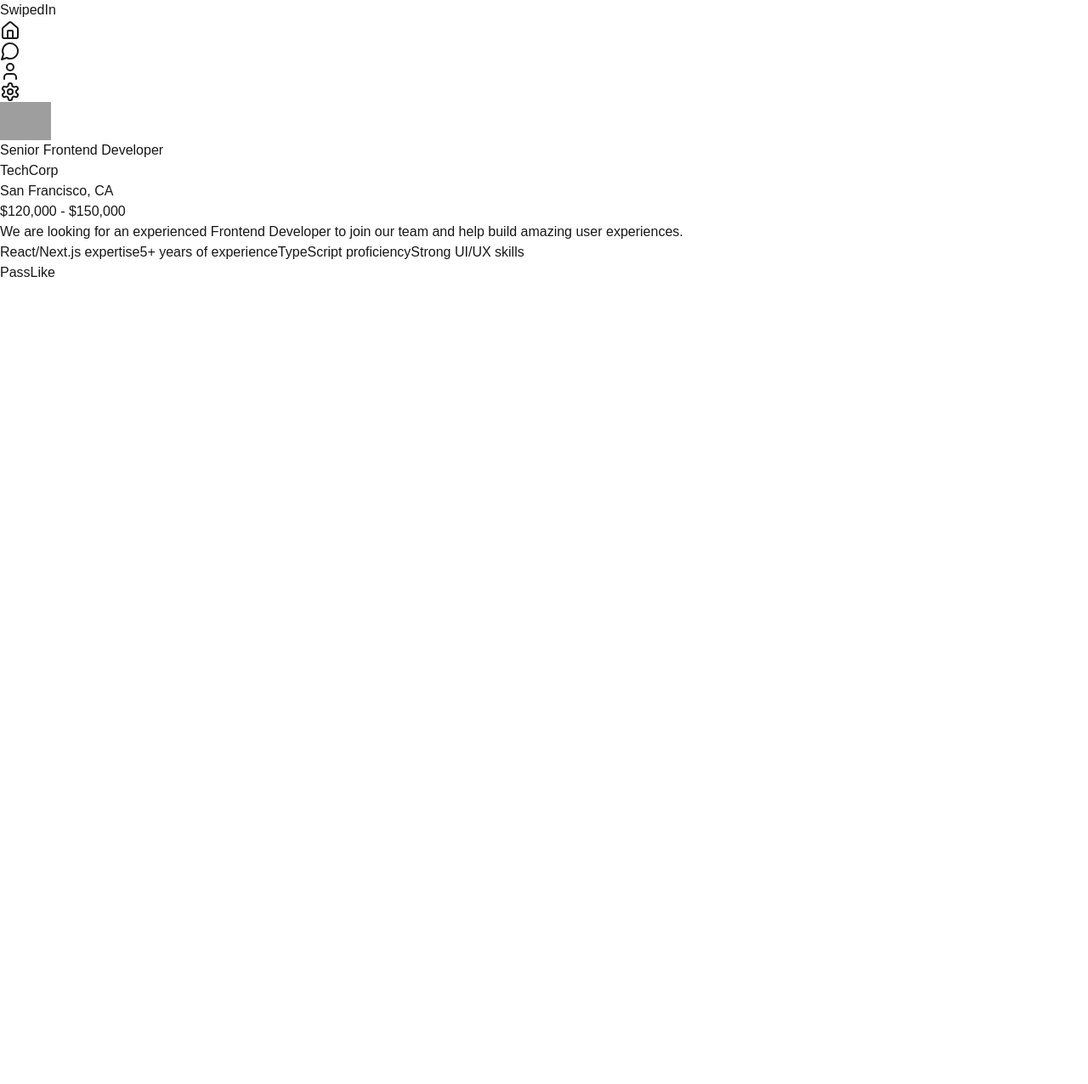
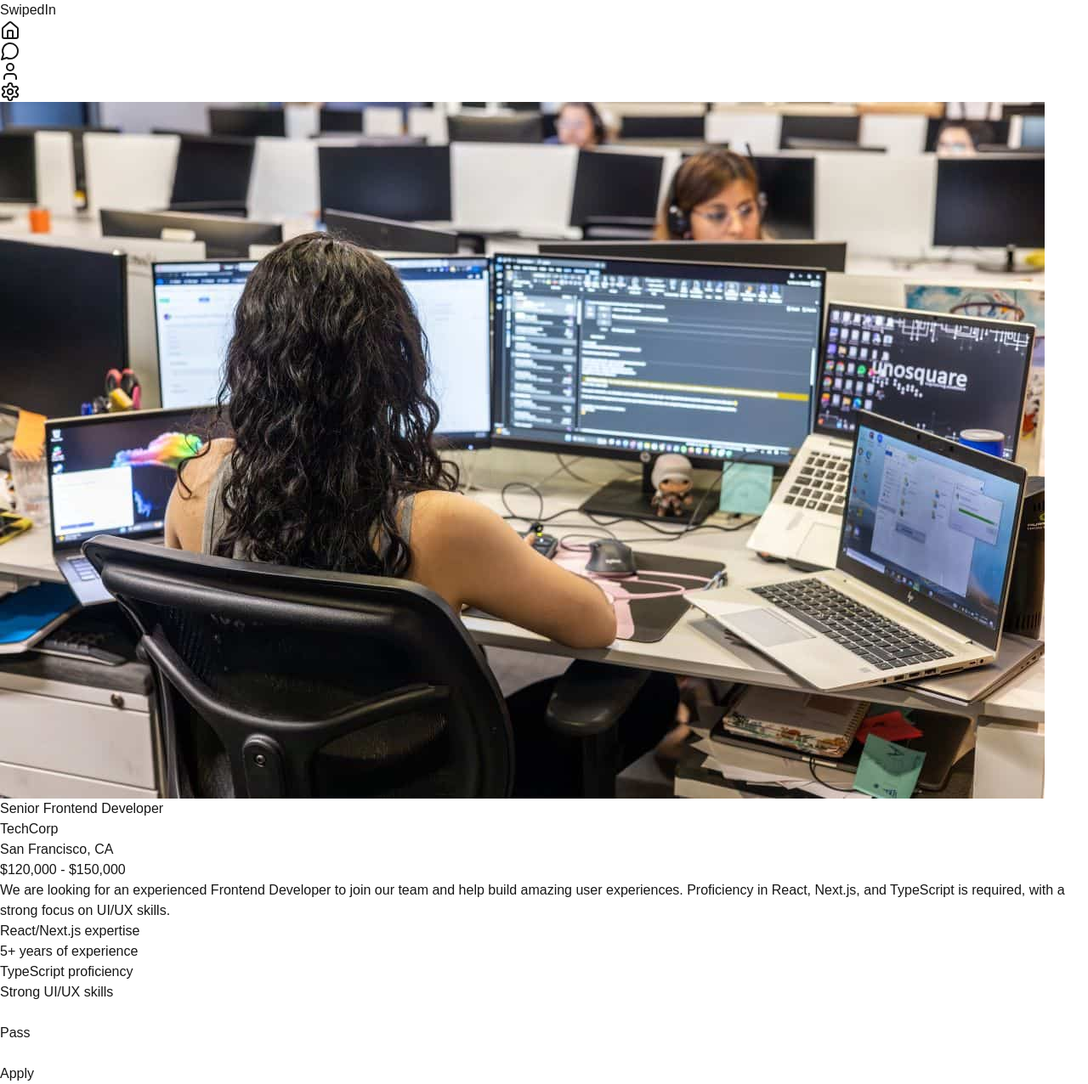
Before and after one commit to rupaut98/nyu-sf, a Next.js app: page /feed/jobseeker in a window 1280 px wide. Shown: the whole page at 85% size. Before the commit the page ends 800 px from the top, so only its background shows below. Built offline with nearby package versions, Linux system fonts and the light colour scheme; grey boxes are pictures that could not be loaded.

Commit message:
swipe page ui

```diff
--- a/src/app/feed/jobseeker/page.tsx
+++ b/src/app/feed/jobseeker/page.tsx
@@ -1,6 +1,5 @@
 'use client';
 import { useState } from 'react';
-import SwipeCard from '@/app/components/SwipeCard';
 import FeedNavbar from '../../components/FeedNavbar';
 import { jobPosts } from '@/app/data/mockData';
 
@@ -8,32 +7,94 @@
   const [currentIndex, setCurrentIndex] = useState(0);
 
   const handleSwipe = (direction: 'left' | 'right') => {
-    // Handle swipe logic here
-    setCurrentIndex(prev => Math.min(prev + 1, jobPosts.length - 1));
+    setCurrentIndex((prev) => Math.min(prev + 1, jobPosts.length - 1));
+  };
+
+  const sampleJob = {
+    title: 'Senior Frontend Developer',
+    company: 'TechCorp',
+    location: 'San Francisco, CA',
+    salary: '$120,000 - $150,000',
+    description:
+      'We are looking for an experienced Frontend Developer to join our team and help build amazing user experiences. Proficiency in React, Next.js, and TypeScript is required, with a strong focus on UI/UX skills.',
+    skills: ['React/Next.js expertise', '5+ years of experience', 'TypeScript proficiency', 'Strong UI/UX skills'],
   };
 
   return (
-    <div className="min-h-screen bg-gray-50">
+    <div className="min-h-screen bg-gray-50 flex flex-col items-center">
       <FeedNavbar />
-      <div className="pt-20 p-4">
-        <div className="max-w-md mx-auto">
-          {currentIndex < jobPosts.length && (
-            <SwipeCard data={jobPosts[currentIndex]} type="job" />
-          )}
-          <div className="flex justify-center gap-4 mt-4">
+      <div className="relative flex flex-col items-center justify-center pt-16">
+        {/* Phone-Sized Screen Area */}
+        <div className="relative bg-white border border-gray-200 rounded-2xl shadow-md w-80 h-[640px] overflow-hidden flex flex-col items-center">
+          {/* Image Section */}
+          <div className="w-full h-40 bg-gray-200">
+            <img
+              src="/sample.jpg"
+              alt="Job Visual"
+              className="w-full h-full object-cover"
+            />
+          </div>
+          {/* Job Details Section */}
+          <div className="flex-1 p-4 overflow-y-auto">
+            <h2 className="text-xl font-bold text-black">{sampleJob.title}</h2>
+            <p className="text-gray-700 mt-2">{sampleJob.company}</p>
+            <p className="text-gray-700">{sampleJob.location}</p>
+            <p className="text-gray-700 mt-2">{sampleJob.salary}</p>
+            <p className="text-gray-700 mt-4">{sampleJob.description}</p>
+            <ul className="mt-4 list-disc list-inside text-gray-700">
+              {sampleJob.skills.map((skill, index) => (
+                <li key={index}>{skill}</li>
+              ))}
+            </ul>
+          </div>
+        </div>
+
+        {/* Buttons */}
+        <div className="absolute top-1/2 transform -translate-y-1/2 -translate-x-[150%] left-12 flex flex-col items-center">
+          {/* Pass Button */}
           <button
             onClick={() => handleSwipe('left')}
-              className="bg-red-500 text-white px-6 py-2 rounded-full"
+            className="bg-red-500 text-white w-20 h-20 rounded-full flex items-center justify-center shadow-lg"
           >
-              Pass
+            <svg
+              xmlns="http://www.w3.org/2000/svg"
+              className="h-10 w-10"
+              fill="none"
+              viewBox="0 0 24 24"
+              stroke="currentColor"
+            >
+              <path
+                strokeLinecap="round"
+                strokeLinejoin="round"
+                strokeWidth="2"
+                d="M6 18L18 6M6 6l12 12"
+              />
+            </svg>
           </button>
+          <p className="mt-2 text-lg text-gray-600">Pass</p>
+        </div>
+        <div className="absolute top-1/2 transform -translate-y-1/2 translate-x-[150%] right-12 flex flex-col items-center">
+          {/* Apply Button */}
           <button
             onClick={() => handleSwipe('right')}
-              className="bg-green-500 text-white px-6 py-2 rounded-full"
+            className="bg-green-500 text-white w-20 h-20 rounded-full flex items-center justify-center shadow-lg"
           >
-              Like
+            <svg
+              xmlns="http://www.w3.org/2000/svg"
+              className="h-10 w-10"
+              fill="none"
+              viewBox="0 0 24 24"
+              stroke="currentColor"
+            >
+              <path
+                strokeLinecap="round"
+                strokeLinejoin="round"
+                strokeWidth="2"
+                d="M5 13l4 4L19 7"
+              />
+            </svg>
           </button>
-          </div>
+          <p className="mt-2 text-lg text-gray-600">Apply</p>
         </div>
       </div>
     </div>
```
Also changed, not shown: public/sample.jpg (added). Lines whose indentation alone changed are shown as unchanged.
